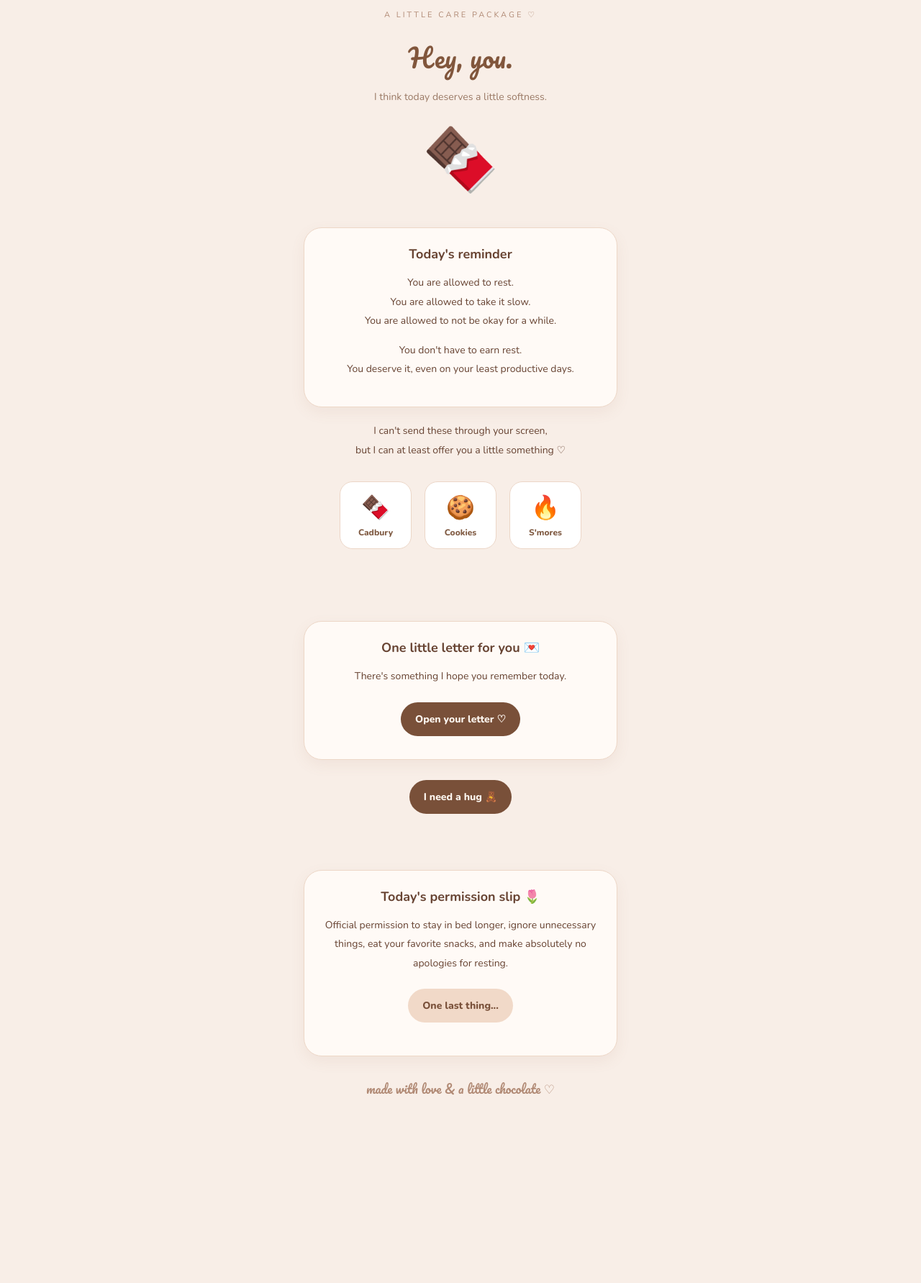
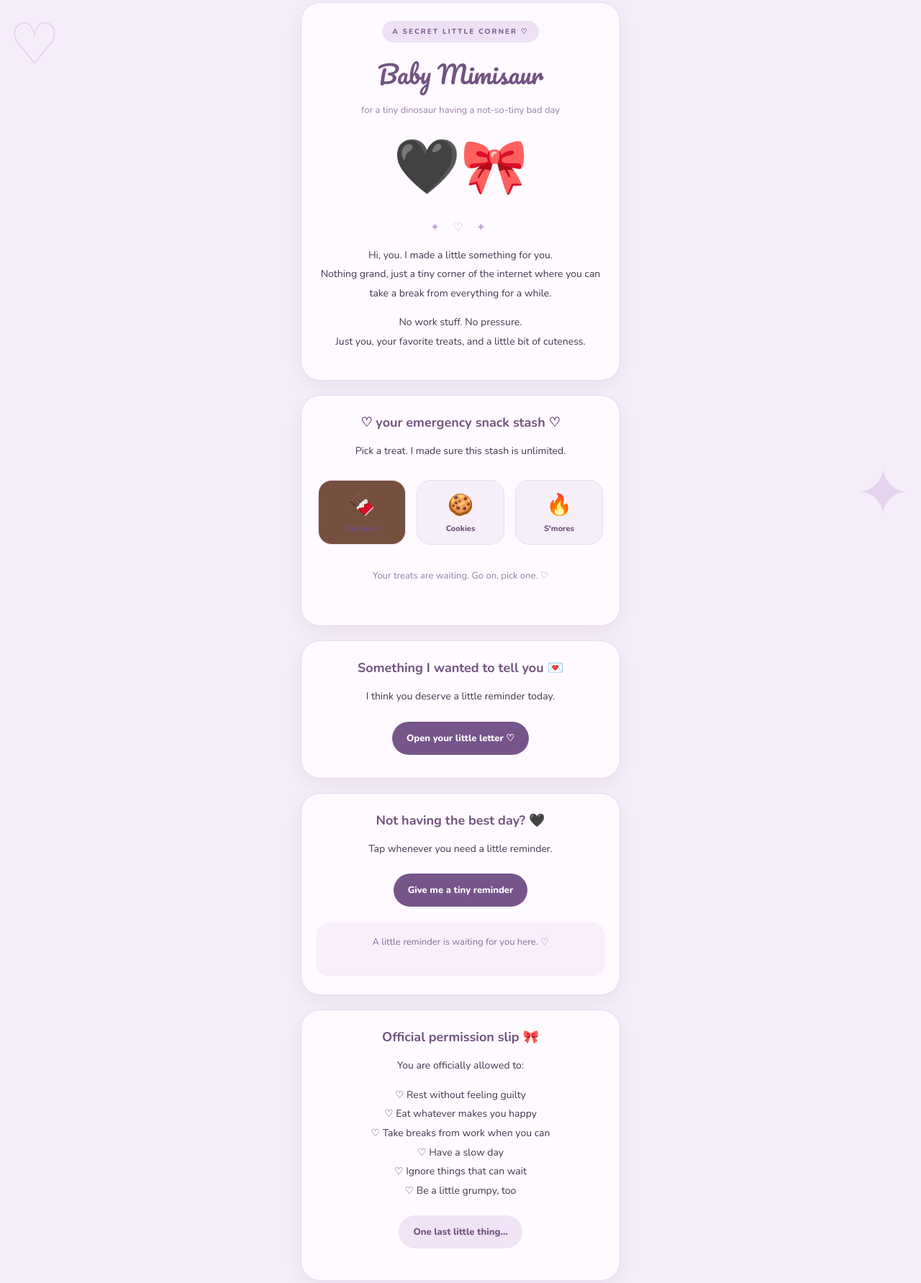
Before and after one commit to maruglydel09-dev/little-comfort, a plain HTML site: page index.html in a window 1280 px wide. Shown: the part 22-1805 px from the top of the page at 72% size. Before the commit the page ends 1600 px from the top, so only its background shows below. Drawn offline with nearby package versions, Linux system fonts and the light colour scheme.

Commit message:
Revamp comfort webpage with new design and content
Updated the content and styling of the comfort webpage, including title change, background color adjustments, and new elements for user interaction.

```diff
--- a/index.html
+++ b/index.html
@@ -1,11 +1,10 @@
-
 
 <!DOCTYPE html>
 <html lang="en">
 <head>
 <meta charset="UTF-8">
 <meta name="viewport" content="width=device-width, initial-scale=1.0">
-<title>A little box of comfort ♡</title>
+<title>Baby Mimisaur's Corner 🖤</title>
 
 <style>
 @import url('https://fonts.googleapis.com/css2?family=Nunito:wght@400;600;700;800&family=Pacifico&display=swap');
@@ -16,79 +15,113 @@
 
 body {
   margin: 0;
-  background: #f8eee7;
-  color: #674332;
+  background: #f5edf9;
+  color: #45334f;
   font-family: 'Nunito', sans-serif;
-  text-align: center;
   overflow-x: hidden;
 }
 
+body::before {
+  content: "♡";
+  position: fixed;
+  top: 30px;
+  left: 12px;
+  font-size: 80px;
+  color: #e6d4ef;
+  z-index: -1;
+}
+
+body::after {
+  content: "✦";
+  position: fixed;
+  right: 15px;
+  bottom: 30px;
+  font-size: 90px;
+  color: #e6d4ef;
+  z-index: -1;
+}
+
 .container {
-  width: 100%;
   max-width: 480px;
   margin: auto;
-  padding: 35px 22px 50px;
+  padding: 25px 18px 45px;
 }
 
-.top {
-  font-size: 11px;
-  letter-spacing: 3px;
-  color: #b18a75;
+.card {
+  background: #fffaff;
+  border: 1px solid #e8d8f0;
+  border-radius: 27px;
+  padding: 25px 20px;
+  text-align: center;
+  margin-bottom: 20px;
+  box-shadow: 0 8px 25px rgba(91, 61, 110, 0.07);
+}
+
+.tag {
+  display: inline-block;
+  background: #eee1f6;
+  color: #80618f;
+  border-radius: 30px;
+  padding: 8px 14px;
+  font-size: 10px;
+  font-weight: 800;
+  letter-spacing: 2px;
 }
 
 h1 {
   font-family: 'Pacifico', cursive;
-  font-size: 36px;
+  font-size: 34px;
+  line-height: 1.5;
+  color: #735383;
   font-weight: normal;
-  margin: 20px 0 10px;
-  color: #81563c;
+  margin: 18px 0 8px;
 }
 
-.sub {
-  font-size: 14px;
-  color: #9a7965;
+h2 {
+  font-size: 18px;
+  color: #72527f;
+  margin-top: 0;
 }
 
-.hero {
-  font-size: 85px;
-  margin: 28px 0;
+p {
+  font-size: 14px;
+  line-height: 1.9;
+}
+
+.subtitle {
+  color: #987eaa;
+  font-size: 13px;
+}
+
+.main-character {
+  margin: 22px auto 10px;
+  font-size: 75px;
   animation: float 3s ease-in-out infinite;
 }
 
 @keyframes float {
+  0%, 100% { transform: translateY(0); }
   50% { transform: translateY(-9px); }
 }
 
-.box {
-  background: #fffaf6;
-  border: 1px solid #edd7c7;
-  border-radius: 25px;
-  padding: 24px 18px;
-  margin: 20px 0;
-  box-shadow: 0 7px 20px #9a725015;
-}
-
-.box h2 {
-  font-size: 18px;
-  margin-top: 0;
-}
-
-.box p {
-  font-size: 14px;
-  line-height: 1.9;
+.divider {
+  color: #c4a5d6;
+  letter-spacing: 7px;
+  margin: 15px;
 }
 
 button {
   border: none;
   border-radius: 30px;
+  background: #76558a;
+  color: white;
   padding: 14px 20px;
-  margin: 8px 4px;
   font-family: 'Nunito', sans-serif;
-  font-size: 14px;
   font-weight: 800;
-  background: #795039;
-  color: #fff8f1;
+  font-size: 13px;
+  margin: 7px 3px;
   cursor: pointer;
+  transition: 0.2s;
   -webkit-tap-highlight-color: transparent;
 }
 
@@ -96,78 +129,109 @@ button:active {
   transform: scale(0.96);
 }
 
-.light {
-  background: #f1d9c8;
-  color: #795039;
+button.secondary {
+  background: #f0e3f5;
+  color: #725381;
+}
+
+button.chocolate {
+  background: #76503e;
 }
 
 .snacks {
   display: flex;
+  gap: 9px;
   justify-content: center;
-  gap: 10px;
-  margin: 22px 0;
+  margin: 20px 0;
 }
 
 .snack {
-  width: 100px;
-  background: white;
-  border: 1px solid #ecd6c7;
-  border-radius: 18px;
-  padding: 14px 5px;
-  font-size: 32px;
+  flex: 1;
+  background: #f6effa;
+  border: 1px solid #ead9f2;
+  border-radius: 19px;
+  padding: 14px 4px;
+  color: #715180;
+  font-size: 29px;
 }
 
 .snack span {
   display: block;
-  font-size: 12px;
-  color: #805b43;
-  margin-top: 5px;
+  font-size: 11px;
   font-weight: 800;
+  margin-top: 6px;
 }
 
-#snackText, #hugText {
-  min-height: 50px;
+#snackMessage {
+  min-height: 60px;
   font-size: 13px;
   line-height: 1.8;
-  color: #9b7963;
+  color: #967ca7;
   padding: 5px;
 }
 
 .letter {
   display: none;
-  background: #fff3e9;
+  text-align: left;
+  background: #fbf3ff;
+  border: 1px dashed #d8bce7;
   border-radius: 20px;
-  padding: 22px;
-  margin-top: 18px;
+  padding: 20px;
+  font-size: 14px;
   line-height: 2;
-  font-size: 14px;
-  text-align: left;
-  animation: appear .5s ease;
+  margin-top: 15px;
+  white-space: pre-line;
+  animation: fade 0.4s ease;
 }
 
-@keyframes appear {
-  from { opacity: 0; transform: translateY(10px); }
+@keyframes fade {
+  from { opacity: 0; transform: translateY(8px); }
   to { opacity: 1; transform: translateY(0); }
 }
 
-.footer {
-  font-family: 'Pacifico', cursive;
-  font-size: 17px;
-  margin-top: 30px;
-  color: #b18a75;
+#randomMessage {
+  min-height: 75px;
+  margin-top: 15px;
+  padding: 15px;
+  border-radius: 18px;
+  background: #f8effb;
+  color: #896d99;
+  font-size: 13px;
+  line-height: 1.9;
 }
 
-.heart {
+.footer {
+  text-align: center;
+  padding: 10px;
+  font-family: 'Pacifico', cursive;
+  color: #a68bb4;
+  font-size: 15px;
+}
+
+.floating {
   position: fixed;
+  bottom: 0;
   pointer-events: none;
   animation: rise 3s linear forwards;
-  z-index: 5;
+  z-index: 100;
 }
 
 @keyframes rise {
-  from { transform: translateY(0); opacity: 1; }
-  to { transform: translateY(-170px); opacity: 0; }
+  0% {
+    transform: translateY(0) rotate(0deg);
+    opacity: 1;
   }
+  100% {
+    transform: translateY(-85vh) rotate(30deg);
+    opacity: 0;
+  }
+}
+
+.small {
+  color: #ad91bb;
+  font-size: 11px;
+}
+
 </style>
 </head>
 
@@ -175,173 +239,237 @@ button:active {
 
 <div class="container">
 
-  <div class="top">A LITTLE CARE PACKAGE ♡</div>
+  <!-- WELCOME -->
+  <div class="card">
+    <div class="tag">A SECRET LITTLE CORNER ♡</div>
 
-  <h1>Hey, you.</h1>
+    <h1>Baby Mimisaur</h1>
 
-  <p class="sub">I think today deserves a little softness.</p>
+    <p class="subtitle">
+      for a tiny dinosaur having a not-so-tiny bad day
+    </p>
 
-  <div class="hero">🍫</div>
+    <div class="main-character">🖤🎀</div>
 
-  <div class="box">
-    <h2>Today's reminder</h2>
+    <div class="divider">✦ ♡ ✦</div>
+
     <p>
-      You are allowed to rest.<br>
-      You are allowed to take it slow.<br>
-      You are allowed to not be okay for a while.
+      Hi, you. I made a little something for you.<br>
+      Nothing grand, just a tiny corner of the internet
+      where you can take a break from everything for a while.
     </p>
+
     <p>
-      You don't have to earn rest.<br>
-      You deserve it, even on your least productive days.
+      No work stuff. No pressure.<br>
+      Just you, your favorite treats, and a little bit of cuteness.
     </p>
   </div>
 
-  <p style="font-size:14px; line-height:1.9">
-    I can't send these through your screen,<br>
-    but I can at least offer you a little something ♡
+  <!-- SNACK BOX -->
+  <div class="card">
+    <h2>♡ your emergency snack stash ♡</h2>
+
+    <p>
+      Pick a treat. I made sure this stash is unlimited.
     </p>
 
     <div class="snacks">
-    <button class="snack light" onclick="snack('cadbury')">
+
+      <button class="snack chocolate" onclick="chooseSnack('cadbury')">
         🍫
         <span>Cadbury</span>
       </button>
 
-    <button class="snack light" onclick="snack('cookie')">
+      <button class="snack" onclick="chooseSnack('cookies')">
         🍪
         <span>Cookies</span>
       </button>
 
-    <button class="snack light" onclick="snack('smores')">
+      <button class="snack" onclick="chooseSnack('smores')">
         🔥
         <span>S'mores</span>
       </button>
+
     </div>
 
-  <div id="snackText"></div>
+    <div id="snackMessage">
+      Your treats are waiting. Go on, pick one. ♡
+    </div>
+  </div>
 
-  <div class="box">
-    <h2>One little letter for you 💌</h2>
-    <p>There's something I hope you remember today.</p>
+  <!-- LETTER -->
+  <div class="card">
+    <h2>Something I wanted to tell you 💌</h2>
 
-    <button onclick="toggleLetter()">
-      Open your letter ♡
+    <p>
+      I think you deserve a little reminder today.
+    </p>
+
+    <button onclick="openLetter()">
+      Open your little letter ♡
     </button>
 
     <div class="letter" id="letter">
-      Hey, you.
+Hi, Baby Mimisaur. 🖤
 
-      I know today might be a little harder than usual.
-      Maybe your body is making you uncomfortable,
-      maybe everything feels a little more tiring,
-      or maybe you simply don't feel like doing anything.
+I know you're working right now, and I know today isn't exactly being nice to you. So I made you a little something to hopefully make your day a bit better, even if it's just for a few minutes.
 
-      And that's okay.
+I know you still have things to do and responsibilities to attend to, but please don't forget to take care of yourself in the middle of all that, okay? If you get the chance, take a little break, stretch, drink some water, and let yourself breathe. No need to push yourself too hard today.
 
-      You don't have to force yourself to be cheerful.
-      You don't have to apologize for being quiet.
-      You don't have to accomplish anything today
-      just to feel like you've made the day worthwhile.
+I wish I could magically make your cramps disappear and give you all your favorite Cadbury, cookies, and s'mores right now. Unfortunately, hanggang virtual lang muna 'tong care package ko, but I hope it still manages to make you smile kahit konti.
 
-      Please take care of yourself, okay?
-      Get comfortable, eat something you like,
-      drink some water, and rest whenever you can.
+And hey, you don't have to reply to this or anything. I just wanted to make something for you, kasi you deserve little things that make your day better, too. Kahit busy ka, kahit maraming ginagawa, don't forget na your well-being matters just as much as everything else you have to finish.
 
-      I hope this little thing makes you smile,
-      even if only for a few seconds.
+I hope the rest of your day goes a little easier on you. Konting tiis pa, and when you finally get to rest, sana makapagpahinga ka nang maayos. Be kind to yourself today, okay? Don't be too hard on yourself.
 
-      You deserve kindness on the good days,
-      but especially on the days that aren't so good.
+So for now, here's your little corner of Cadbury, cookies, s'mores, and Kuromi. No bad days allowed in this tiny corner. Well, at least we'll try. ♡
 
-      Sending you a warm hug,
-      an endless supply of Cadbury,
-      cookies for every craving,
-      and s'mores for every little inconvenience.
-
-      Be gentle with yourself today.
-      You matter. ♡
+Take care of yourself, Baby Mimisaur. 🖤
     </div>
   </div>
 
-  <button onclick="hug()">I need a hug 🧸</button>
-  <div id="hugText"></div>
+  <!-- RANDOM COMFORT -->
+  <div class="card">
+    <h2>Not having the best day? 🖤</h2>
 
-  <div class="box">
-    <h2>Today's permission slip 🌷</h2>
     <p>
-      Official permission to stay in bed longer,
-      ignore unnecessary things,
-      eat your favorite snacks,
-      and make absolutely no apologies for resting.
+      Tap whenever you need a little reminder.
     </p>
-    <button class="light" onclick="surprise()">One last thing...</button>
-    <p id="surpriseText"></p>
+
+    <button onclick="newMessage()">
+      Give me a tiny reminder
+    </button>
+
+    <div id="randomMessage">
+      A little reminder is waiting for you here. ♡
+    </div>
+  </div>
+
+  <!-- PERMISSION SLIP -->
+  <div class="card">
+    <h2>Official permission slip 🎀</h2>
+
+    <p>
+      You are officially allowed to:
+    </p>
+
+    <p>
+      ♡ Rest without feeling guilty<br>
+      ♡ Eat whatever makes you happy<br>
+      ♡ Take breaks from work when you can<br>
+      ♡ Have a slow day<br>
+      ♡ Ignore things that can wait<br>
+      ♡ Be a little grumpy, too
+    </p>
+
+    <button class="secondary" onclick="finalSurprise()">
+      One last little thing...
+    </button>
+
+    <div id="lastMessage" style="line-height:1.9; font-size:13px; margin-top:12px;"></div>
   </div>
 
   <div class="footer">
-    made with love & a little chocolate ♡
+    a little something made for you ♡
+    <p class="small">with chocolate, cookies, and a little bit of love.</p>
+    🖤 🎀 🍫
   </div>
 
 </div>
 
 <script>
-function snack(type) {
+
+function chooseSnack(type) {
+
   const messages = {
-    cadbury: "A whole stash of Cadbury just for you. No sharing. No negotiations. 🍫",
-    cookie: "Fresh cookies, still warm. Consider all of them yours. 🍪",
-    smores: "Toasted marshmallows, melted chocolate, and the coziest little s'mores. 🔥"
+    cadbury:
+      "🍫 Cadbury for Baby Mimisaur! This stash is exclusively yours. No sharing, no limits, no questions asked. I hope this makes your day a little sweeter.",
+
+    cookies:
+      "🍪 Freshly baked cookies! Imagine they're still warm, soft in the middle, and an unlimited supply. You deserve every single one.",
+
+    smores:
+      "🔥 S'mores for you! Toasted marshmallows, melted chocolate, and the perfect little treat to make today feel less terrible."
   };
 
-  document.getElementById("snackText").innerText = messages[type];
-  hearts();
+  document.getElementById("snackMessage").innerText = messages[type];
+  sprinkle();
 }
 
-function toggleLetter() {
+function openLetter() {
+
   const letter = document.getElementById("letter");
 
   if (letter.style.display === "block") {
     letter.style.display = "none";
   } else {
     letter.style.display = "block";
+    letter.scrollIntoView({ behavior: "smooth", block: "nearest" });
+    sprinkle();
   }
 }
 
-function hug() {
+function newMessage() {
+
   const messages = [
-    "A very long hug. You don't have to let go just yet. 🧸",
-    "Imagine me handing you your favorite chocolate and telling you to rest. ♡",
-    "Here's a hug for the things you can't put into words.",
-    "No fixing anything. No advice. Just a hug. 🤎",
-    "If hugs could cure cramps, I'd send you a thousand right now."
+    "Baby Mimisaur, you don't have to finish everything all at once. One thing at a time, okay? ♡",
+
+    "Reminder: you are allowed to take a break even if your to-do list is still long. The world can wait a little.",
+
+    "I hope you know that having a difficult day doesn't mean you're doing a bad job. You're doing just fine.",
+
+    "If today is exhausting, then let it be exhausting. You don't need to pretend it's not. Just take things slowly.",
+
+    "Sending you an imaginary box of Cadbury, cookies, and s'mores because I feel like today requires an unreasonable amount of snacks. 🍫",
+
+    "Work can wait for a moment when you get the chance. Your body deserves a little consideration, too.",
+
+    "You made it this far into the day. That's something. Don't forget to give yourself a little credit, okay?",
+
+    "A tiny reminder from this corner: be kinder to yourself. You'd be gentle with someone else having your day, so do the same for you. ♡",
+
+    "I hope something unexpectedly nice happens to you today. You deserve a little plot twist in your favor.",
+
+    "Today's objective: survive, stay cozy, eat something good, and don't let the universe annoy you more than necessary. 🖤"
   ];
 
   const random = messages[Math.floor(Math.random() * messages.length)];
-  document.getElementById("hugText").innerText = random;
-  hearts();
+
+  document.getElementById("randomMessage").innerText = random;
+  sprinkle();
 }
 
-function surprise() {
-  document.getElementById("surpriseText").innerText =
-    "In case nobody has reminded you yet, you are someone worth caring for, checking up on, and making smile. I hope tomorrow is a little kinder to you. And until then, take all the time you need. ♡";
+function finalSurprise() {
 
-  hearts();
+  document.getElementById("lastMessage").innerText =
+    "And that's it. Just wanted to leave you with something small to remind you that even on days when you're tired, uncomfortable, busy, or not feeling like yourself, you still deserve nice things. I hope your favorite snacks find their way to you soon. Take care, Baby Mimisaur. 🖤🎀";
+
+  sprinkle();
 }
 
-function hearts() {
-  const symbols = ["🤎", "♡", "🍫", "✨", "🌷"];
+function sprinkle() {
 
-  for (let i = 0; i < 8; i++) {
-    const heart = document.createElement("span");
-    heart.className = "heart";
-    heart.innerText = symbols[Math.floor(Math.random() * symbols.length)];
-    heart.style.left = Math.random() * 90 + 5 + "vw";
-    heart.style.bottom = "10px";
-    heart.style.fontSize = (Math.random() * 18 + 15) + "px";
-    document.body.appendChild(heart);
+  const items = ["♡", "🖤", "🎀", "✦", "🍫", "✨"];
 
-    setTimeout(() => heart.remove(), 3000);
+  for (let i = 0; i < 12; i++) {
+
+    const element = document.createElement("div");
+    element.className = "floating";
+
+    element.innerText = items[Math.floor(Math.random() * items.length)];
+
+    element.style.left = Math.random() * 100 + "vw";
+    element.style.fontSize = (Math.random() * 16 + 16) + "px";
+    element.style.animationDuration = (Math.random() * 2 + 2) + "s";
+
+    document.body.appendChild(element);
+
+    setTimeout(() => {
+      element.remove();
+    }, 4000);
   }
 }
+
 </script>
 
 </body>
```
Lines whose indentation alone changed are shown as unchanged.
